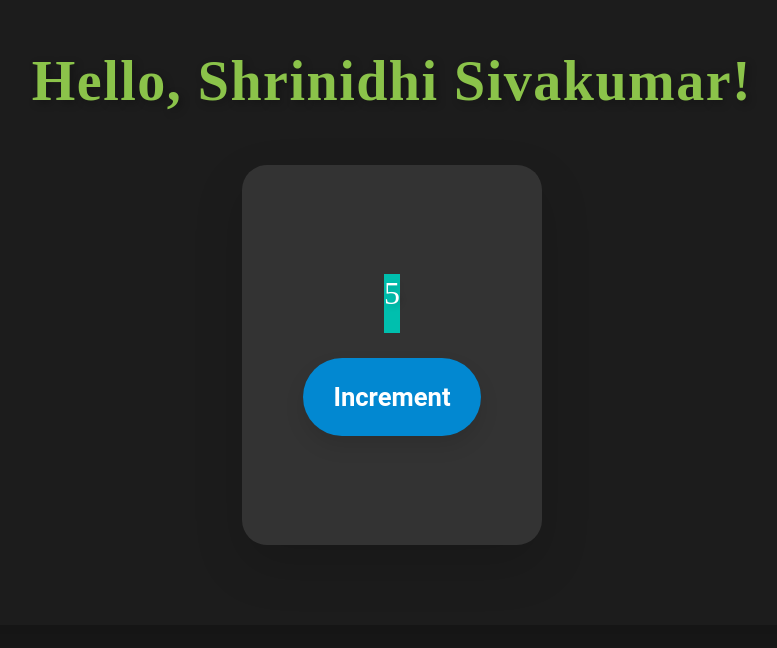
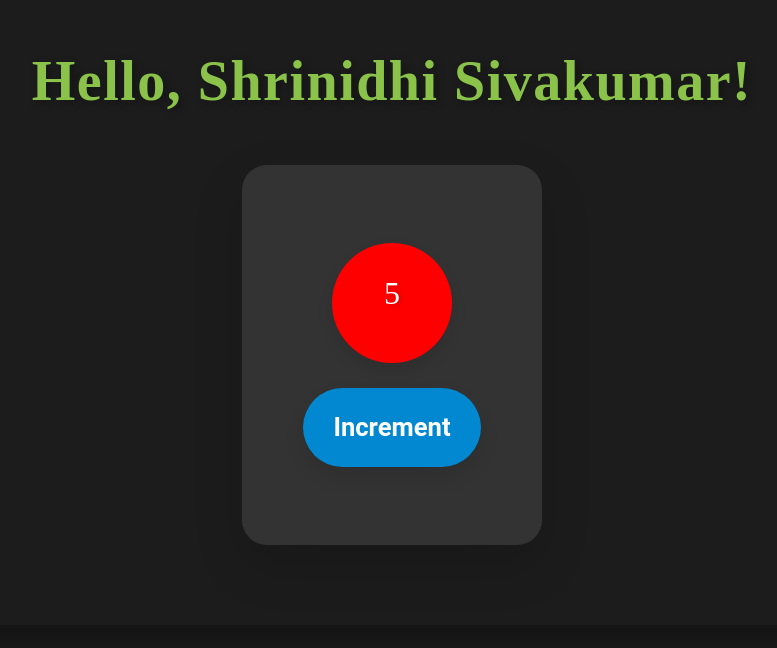
Before and after one commit to shrisivaclg/cw_8, a React (Create React App) app: page / in a window 1280 px wide. Shown: the part 152-800 px from the top of the page, without its empty margins (248-1025 px from the left). Built offline with nearby package versions, Linux system fonts and the light colour scheme.

Commit message:
Updated code with new features or bug fixes

```diff
--- a/src/Counter.css
+++ b/src/Counter.css
@@ -22,12 +22,16 @@
     display: flex;
     align-items: center;
     justify-content: center;
-    background: #00bfae;
+    background: red;
     margin-bottom: 25px;
-    color: rgb(102, 228, 240);
+    color: white;
     font-size: 3.5rem;
     font-weight: bold;
     text-shadow: 2px 2px 6px rgba(0, 0, 0, 0.2);
+    width: 120px;
+    height: 120px;
+    border-radius: 50%;
+    box-shadow: 0px 8px 16px rgba(0, 0, 0, 0.1);
 }
 
 .counter-button {
```
